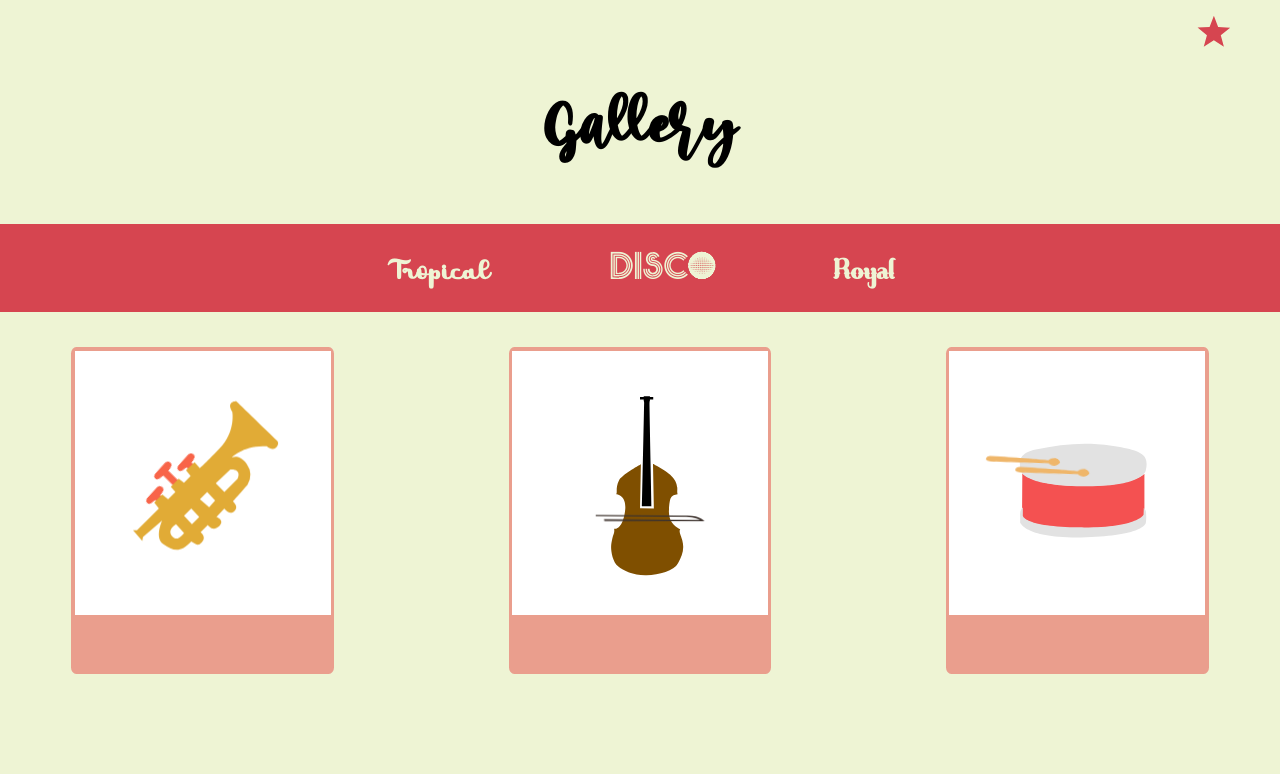
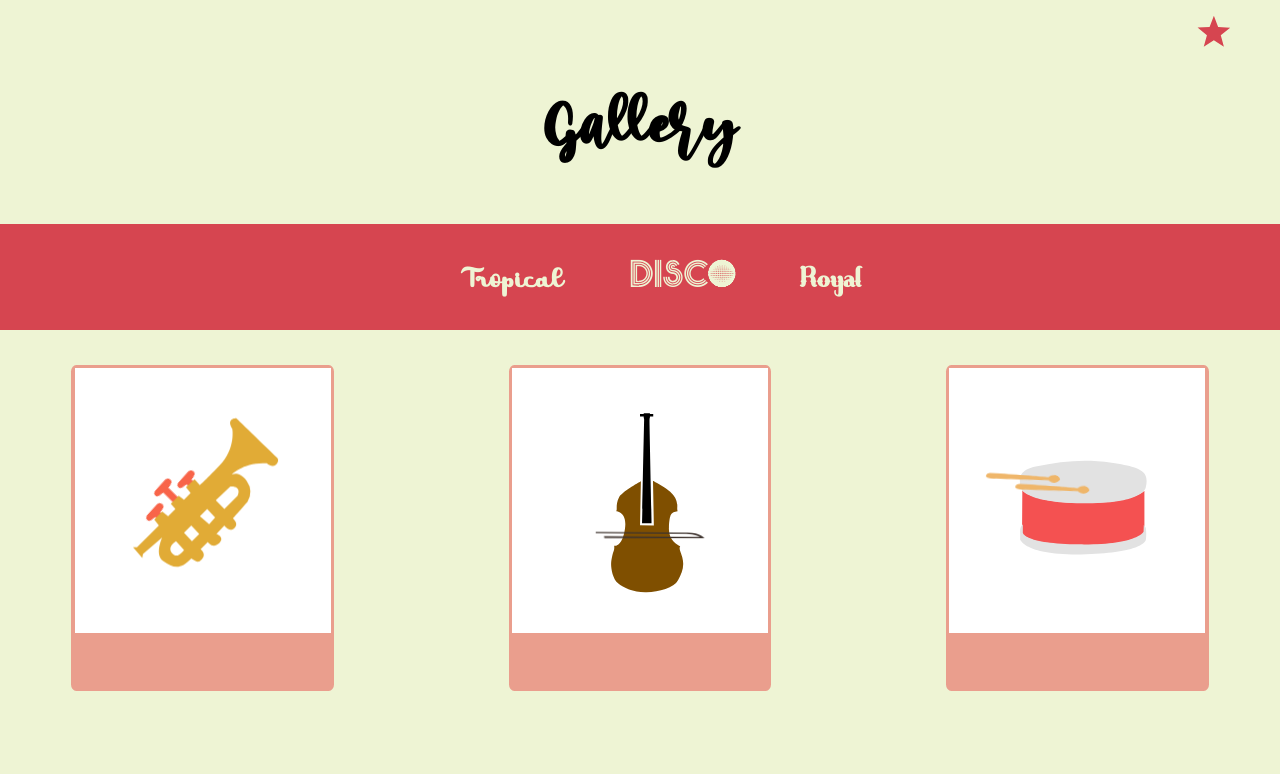
Before and after one commit to magnhan/gallery, a React (Create React App) app in the folder gallery/: page / in a window 1280 px wide. Shown: the top 774 px of the page. Built offline with nearby package versions, Linux system fonts and the light colour scheme; no server answers.

Commit message:
Hidden scroll bar and deleted redundant files
#2

```diff
--- a/gallery/src/App.css
+++ b/gallery/src/App.css
@@ -12,6 +12,7 @@
   min-width: 100vw;
   background-color: #eef4d4;
 }
+
 .grid-container > div {
   text-align: center;
   font-size: 2em;
@@ -21,6 +22,7 @@
   font-family: "mango-salsa", "Roboto";
   margin-block-start: 0em;
 }
+
 .Header {
   grid-column: 1/11;
   grid-row: 2;
@@ -29,18 +31,22 @@
   text-decoration: none;
   color: #1c2826;
 }
+
 .FavoritesButton {
   grid-column: 10/11;
   grid-row: 1;
 }
+
 .Menu {
   grid-column: 1/11;
   grid-row: 3.2;
 }
+
 .contentDiplayed {
   grid-column: 1/11;
   grid-row: 4;
 }
+
 .Footer {
   grid-column: 1/11;
   background-color: #daefb3;
@@ -49,16 +55,12 @@
 }
 
 
-.DisplayArt, .Theme1, .Theme2, .Theme3{
+.DisplayArt{
   display: flex;
   flex-wrap: wrap;
   justify-content: space-around;
   gap: 1em;
 }
-.Theme1 {
-  justify-content: center;
-}
-
 
 
 @media only screen and (max-width: 350px) {
--- a/gallery/src/components/Footer.tsx
+++ b/gallery/src/components/Footer.tsx
@@ -4,7 +4,7 @@ import ThemeContext from "./ThemeContext";
 
 export default function Footer() {
   const {theme} = React.useContext(ThemeContext);
-  return  <div className="Footer" style={{background: theme.footer}}>
+  return  <div className="Footer" style={{backgroundColor: theme.footer}}>
               Footer
           </div>;
 }
--- a/gallery/src/components/Menu/Menu.css
+++ b/gallery/src/components/Menu/Menu.css
@@ -4,15 +4,15 @@
 }
 
 .Header_Menu {
-  margin-block-start: 0.5em;
+  /*margin-block-start: 0.5em;
   margin-block-end: 0.5em;
-  padding-inline-start: 0em;
+  padding-inline-start: 0em;*/
 }
 
 .Header_Menu > li {
   display: inline;
   list-style-type: none;
-  margin: 1em;
+  /*margin: 1em;*/
   font-size: smaller;
 }
 
@@ -52,7 +52,7 @@
 .btn{
   color: #EEF4D4;
   background-color: #D64550;
-  padding: 15px 32px;
+  padding: 0px 32px;
   text-align: center;
   text-decoration: none;
   display: inline-block;
@@ -60,7 +60,8 @@
   cursor: pointer;
   font-weight: bold;
   border: none;
-  height: 2em;
+  height: 100%;
+  outline: none;
 }
 
 .btn:hover {
--- a/gallery/src/index.css
+++ b/gallery/src/index.css
@@ -5,6 +5,7 @@ body {
     sans-serif;
   -webkit-font-smoothing: antialiased;
   -moz-osx-font-smoothing: grayscale;
+  overflow-x: hidden;
 }
 
 code {
```
Also changed, not shown: gallery/src/components/Theme1.tsx (deleted, +0 -12 lines), gallery/src/components/Theme2.tsx (deleted, +0 -10 lines), gallery/src/components/Theme3.tsx (deleted, +0 -14 lines).
